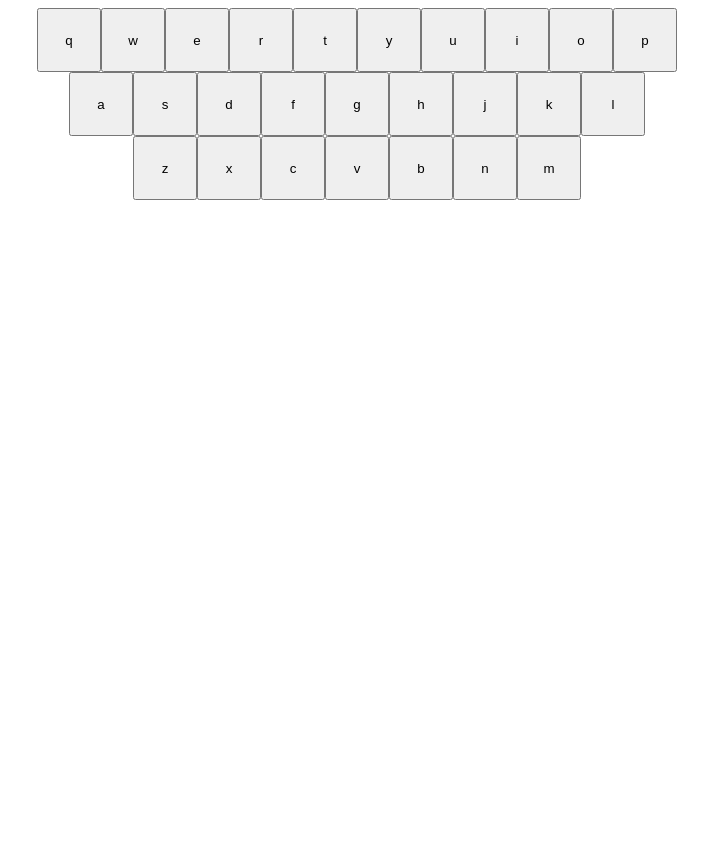
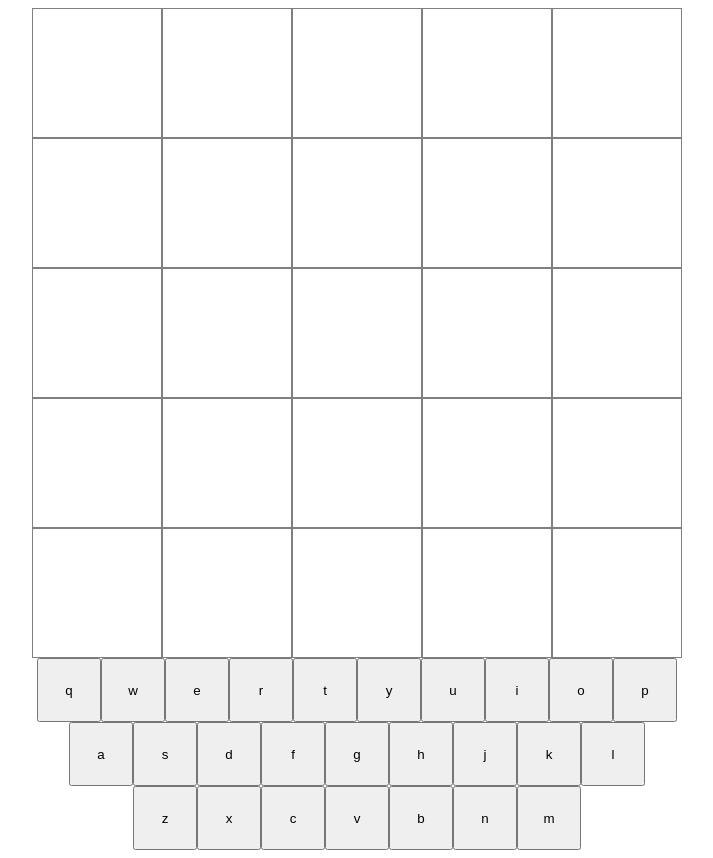
Before and after one commit to Dieter91/wordle, a plain HTML site: page index.html in a window 1280 px wide. Shown: the whole page, without its empty margins (283-996 px from the left). Before the commit the page ends 800 px from the top, so only its background shows below. Drawn offline with Linux system fonts and the light colour scheme.

Commit message:
added rows

```diff
--- a/app.js
+++ b/app.js
@@ -2,20 +2,49 @@ const word = ["c", "r", "o", "w", "n"];
 const msg = document.querySelector(".msg");
 let guess = [];
 let score = 0;
-
+let rowNr = 0;
+const row = document
+  .querySelectorAll(`.row`)
+  [rowNr].querySelectorAll(`.row .block`);
 function buttonPress(key) {
   if (guess.length < 5) {
     guess.push(key.innerHTML);
     console.log(guess);
+    addKeyToGrid(key.innerHTML, rowNr);
+    if (guess.length > 4) {
+      rowNr += 1;
+      guess = [];
+      console.log(guess);
     }
+  }
+}
+
+function addKeyToGrid(key, rowNr) {
+  document.querySelectorAll(`.row`)[rowNr].querySelectorAll(`.row .block`)[
+    guess.length - 1
+  ].innerHTML += key;
+
   if (guess.length == 5) {
+    checkKey(rowNr);
+  }
+}
+
+function checkKey(rowNr) {
   for (let i = 0; i < word.length; i++) {
     if (guess[i] == word[i]) {
       document.querySelector(`#${guess[i]}`).classList.add("green");
+      document
+        .querySelectorAll(`.row`)
+        [rowNr].querySelectorAll(`.row .block`)
+        [i].classList.add("green");
       score = score + 1;
     }
     if (guess[i] != word[i]) {
       document.querySelector(`#${guess[i]}`).classList.add("red");
+      document
+        .querySelectorAll(`.row`)
+        [rowNr].querySelectorAll(`.row .block`)
+        [i].classList.add("red");
     }
     if (score == 5) {
       msg.innerHTML += "<h1>U GUESSED THE WORD!</h1>";
@@ -28,4 +57,3 @@ function buttonPress(key) {
     console.log(score);
   }
 }
-}
--- a/index.html
+++ b/index.html
@@ -10,6 +10,34 @@
 </head>
 
 <body>
+    <div class="row">
+        <div class="block 1"></div>
+        <div class="block 2"></div>
+        <div class="block 3"></div>
+        <div class="block 4"></div>
+        <div class="block 5"></div>
+    </div>
+    <div class="row">
+        <div class="block 1"></div>
+        <div class="block 2"></div>
+        <div class="block 3"></div>
+        <div class="block 4"></div>
+        <div class="block 5"></div>
+    </div>
+    <div class="row">
+        <div class="block 1"></div>
+        <div class="block 2"></div>
+        <div class="block 3"></div>
+        <div class="block 4"></div>
+        <div class="block 5"></div>
+    </div>
+    <div class="row">
+        <div class="block 1"></div>
+        <div class="block 2"></div>
+        <div class="block 3"></div>
+        <div class="block 4"></div>
+        <div class="block 5"></div>
+    </div>
     <div class="row">
         <div class="block 1"></div>
         <div class="block 2"></div>
--- a/style.css
+++ b/style.css
@@ -23,3 +23,11 @@ button {
   width: 4rem;
   height: 4rem;
 }
+
+.block {
+  border: 1px solid gray;
+  width: 8rem;
+  height: 8rem;
+  font-size: 3rem;
+  text-align: center;
+}
```
Lines whose indentation alone changed are shown as unchanged.
